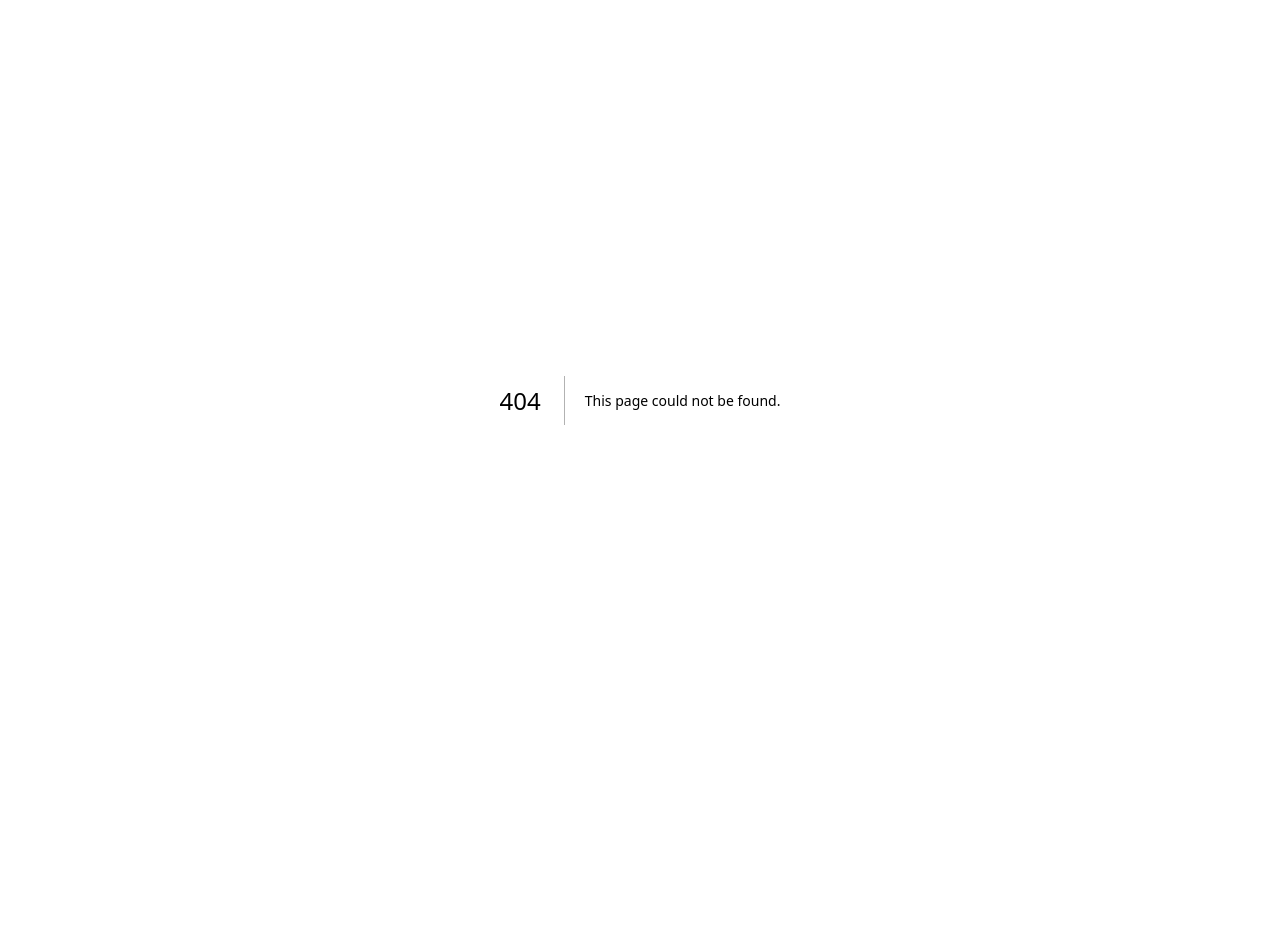
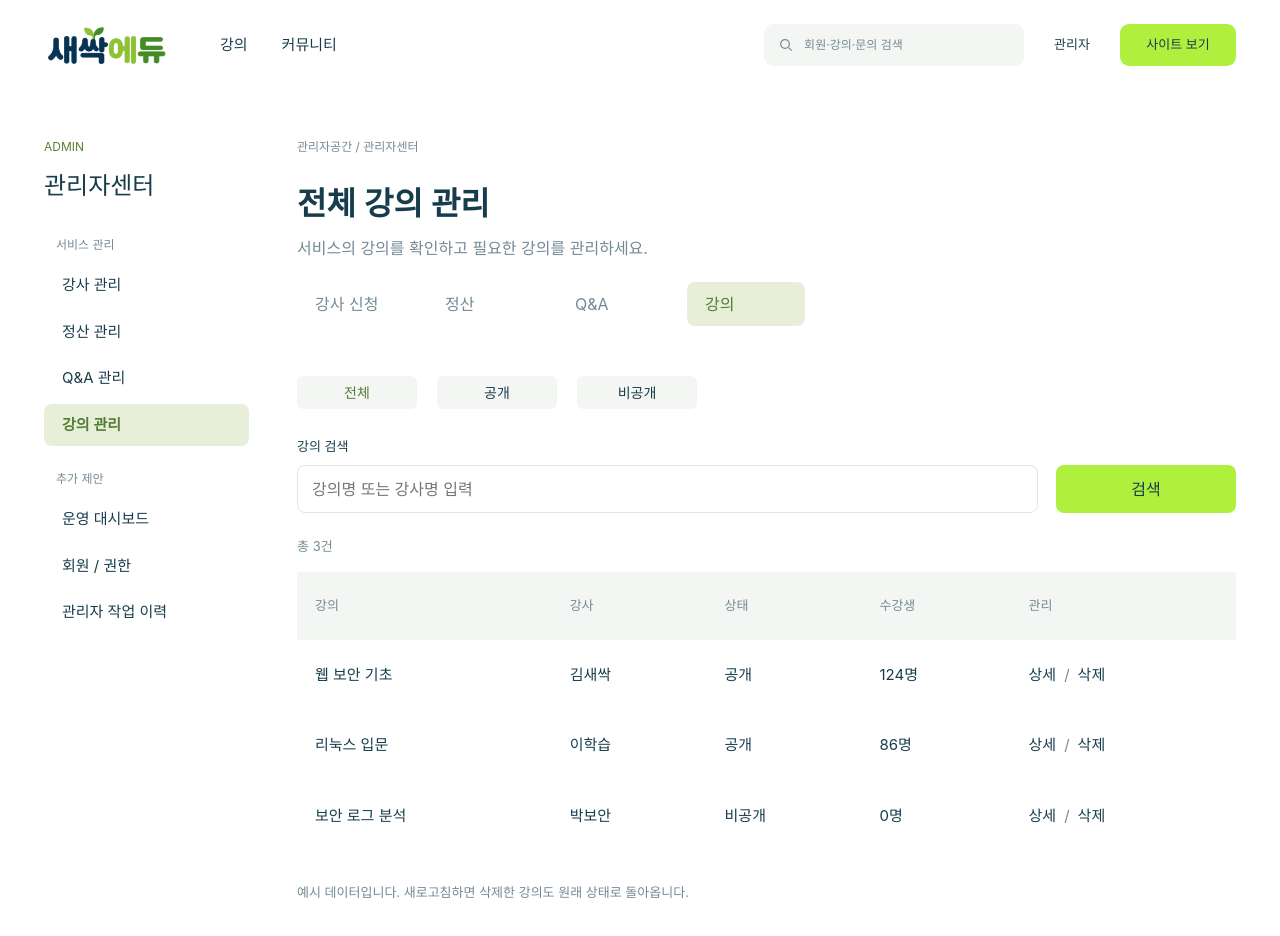
Before and after one commit to SaeMoi/SesacEdu_Admin_Server, a Next.js app in the folder frontend/: page /lectures in a window 1280 px wide. Before the commit this address had no page. Shown: the top 936 px of the page. Before the commit the page ends 800 px from the top, so only its background shows below. Built offline with nearby package versions, Linux system fonts and the light colour scheme; no server answers.

Commit message:
feat:[admin-lecture] 강의 목록 검색과 삭제 확인 화면 추가

```diff
--- /dev/null
+++ b/frontend/app/lectures/page.jsx
@@ -0,0 +1,252 @@
+"use client";
+
+import { useState } from "react";
+import AdminShell from "../../components/AdminShell";
+import ServiceTabs from "../../components/ServiceTabs";
+
+const initialLectures = [
+  {
+    id: 1,
+    name: "웹 보안 기초",
+    instructor: "김새싹",
+    status: "공개",
+    students: 124,
+    description: "인증과 접근 권한부터 입력값 검증까지 배우는 강의입니다.",
+  },
+  {
+    id: 2,
+    name: "리눅스 입문",
+    instructor: "이학습",
+    status: "공개",
+    students: 86,
+    description: "리눅스 기본 명령어와 서버 운영의 기초를 배우는 강의입니다.",
+  },
+  {
+    id: 3,
+    name: "보안 로그 분석",
+    instructor: "박보안",
+    status: "비공개",
+    students: 0,
+    description: "서버 로그를 확인하고 보안 이벤트를 분석하는 강의입니다.",
+  },
+];
+
+export default function LecturesPage() {
+  const [lectures, setLectures] = useState(initialLectures);
+  const [status, setStatus] = useState("전체");
+  const [keyword, setKeyword] = useState("");
+  const [search, setSearch] = useState("");
+  const [selected, setSelected] = useState(null);
+  const [view, setView] = useState("list");
+  const [notice, setNotice] = useState("");
+
+  const rows = lectures.filter((lecture) => {
+    const matchesStatus =
+      status === "전체" || lecture.status === status;
+    const matchesSearch =
+      `${lecture.name} ${lecture.instructor}`
+        .toLocaleLowerCase()
+        .includes(search.toLocaleLowerCase());
+
+    return matchesStatus && matchesSearch;
+  });
+
+  const open = (lecture, nextView) => {
+    setSelected(lecture);
+    setView(nextView);
+    setNotice("");
+  };
+
+  const back = () => {
+    setSelected(null);
+    setView("list");
+  };
+
+  const remove = () => {
+    if (!selected || view !== "delete") return;
+
+    const name = selected.name;
+    setLectures((current) =>
+      current.filter((lecture) => lecture.id !== selected.id),
+    );
+    back();
+    setNotice(
+      `${name}을 예시 목록에서 삭제했습니다. 서버 데이터는 변경하지 않았습니다.`,
+    );
+  };
+
+  return (
+    <AdminShell active="lectures">
+      <p className="breadcrumb">관리자공간 / 관리자센터</p>
+
+      <h1>
+        {view === "delete"
+          ? "강의 강제 삭제 확인"
+          : view === "detail"
+            ? "강의 상세"
+            : "전체 강의 관리"}
+      </h1>
+
+      <p className="description">
+        {view === "delete"
+          ? "선택한 강의와 수강생 정보를 확인한 뒤 삭제하세요."
+          : "서비스의 강의를 확인하고 필요한 강의를 관리하세요."}
+      </p>
+
+      <ServiceTabs active="lectures" />
+
+      <p className="screen-note" role="status">{notice}</p>
+
+      {view === "list" ? (
+        <>
+          <div className="filters" aria-label="강의 공개 상태">
+            {["전체", "공개", "비공개"].map((item) => (
+              <button
+                key={item}
+                type="button"
+                className={status === item ? "selected" : ""}
+                aria-pressed={status === item}
+                onClick={() => setStatus(item)}
+              >
+                {item}
+              </button>
+            ))}
+          </div>
+
+          <form
+            className="search"
+            onSubmit={(event) => {
+              event.preventDefault();
+              setSearch(keyword.trim());
+            }}
+          >
+            <label htmlFor="lecture-search">강의 검색</label>
+            <div className="search-row">
+              <input
+                id="lecture-search"
+                value={keyword}
+                onChange={(event) => setKeyword(event.target.value)}
+                placeholder="강의명 또는 강사명 입력"
+              />
+              <button type="submit">검색</button>
+            </div>
+          </form>
+
+          <p className="result-count" role="status">
+            총 {rows.length}건
+          </p>
+
+          <div className="table-wrap">
+            <table>
+              <caption className="sr-only">전체 강의 목록</caption>
+              <thead>
+                <tr>
+                  {["강의", "강사", "상태", "수강생", "관리"].map((text) => (
+                    <th key={text} scope="col">{text}</th>
+                  ))}
+                </tr>
+              </thead>
+
+              <tbody>
+                {rows.map((lecture) => (
+                  <tr key={lecture.id}>
+                    <td>{lecture.name}</td>
+                    <td>{lecture.instructor}</td>
+                    <td>{lecture.status}</td>
+                    <td>{lecture.students}명</td>
+                    <td>
+                      <div className="lecture-row-actions">
+                        <button
+                          className="detail-button"
+                          type="button"
+                          onClick={() => open(lecture, "detail")}
+                          aria-label={`${lecture.name} 상세 확인`}
+                        >
+                          상세
+                        </button>
+                        <span aria-hidden="true">/</span>
+                        <button
+                          className="detail-button"
+                          type="button"
+                          onClick={() => open(lecture, "delete")}
+                          aria-label={`${lecture.name} 삭제 확인`}
+                        >
+                          삭제
+                        </button>
+                      </div>
+                    </td>
+                  </tr>
+                ))}
+
+                {rows.length === 0 && (
+                  <tr>
+                    <td colSpan={5} className="empty-result">
+                      조건에 맞는 강의가 없습니다.
+                    </td>
+                  </tr>
+                )}
+              </tbody>
+            </table>
+          </div>
+        </>
+      ) : selected && (
+        <section
+          className="lecture-confirm"
+          aria-labelledby="lecture-detail-title"
+        >
+          <h2 id="lecture-detail-title">
+            {view === "delete"
+              ? `${selected.name}를 삭제할까요?`
+              : selected.name}
+          </h2>
+
+          <div className="lecture-info-tags">
+            <span>강사 {selected.instructor}</span>
+            <span>수강생 {selected.students}명</span>
+            <span>{selected.status}</span>
+          </div>
+
+          {view === "delete" ? (
+            <p className="lecture-confirm-copy">
+              삭제 후 강의에 접근할 수 없습니다.
+              <br />
+              수강생과 결제 내역에 미치는 영향을 먼저 확인해 주세요.
+              <br />
+              현재는 예시 목록에서만 삭제됩니다.
+            </p>
+          ) : (
+            <p className="lecture-confirm-copy">
+              {selected.description}
+            </p>
+          )}
+
+          <div className="detail-actions">
+            <button
+              type="button"
+              className="action-button action-back"
+              onClick={back}
+            >
+              {view === "delete" ? "취소" : "목록으로"}
+            </button>
+
+            <button
+              type="button"
+              className="action-button lecture-danger"
+              onClick={
+                view === "delete"
+                  ? remove
+                  : () => setView("delete")
+              }
+            >
+              {view === "delete" ? "강제 삭제" : "삭제 확인"}
+            </button>
+          </div>
+        </section>
+      )}
+
+      <p className="screen-note">
+        예시 데이터입니다. 새로고침하면 삭제한 강의도 원래 상태로 돌아옵니다.
+      </p>
+    </AdminShell>
+  );
+}
```
